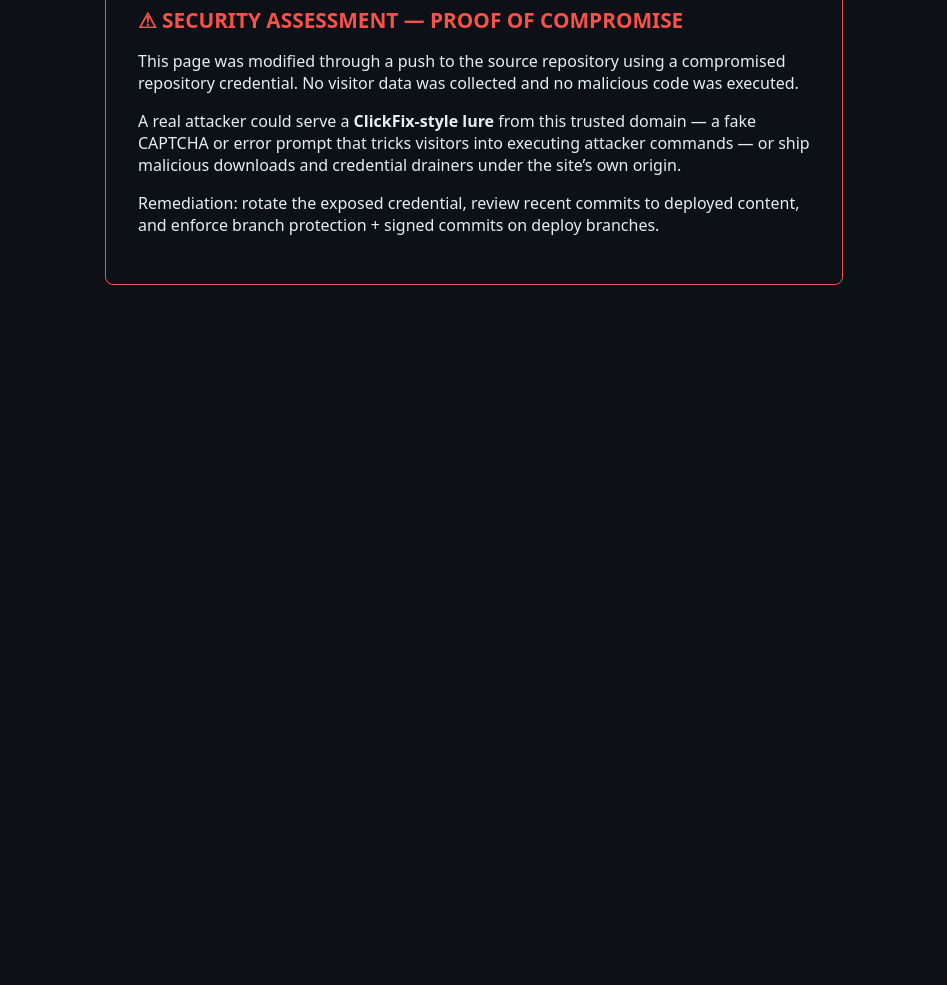
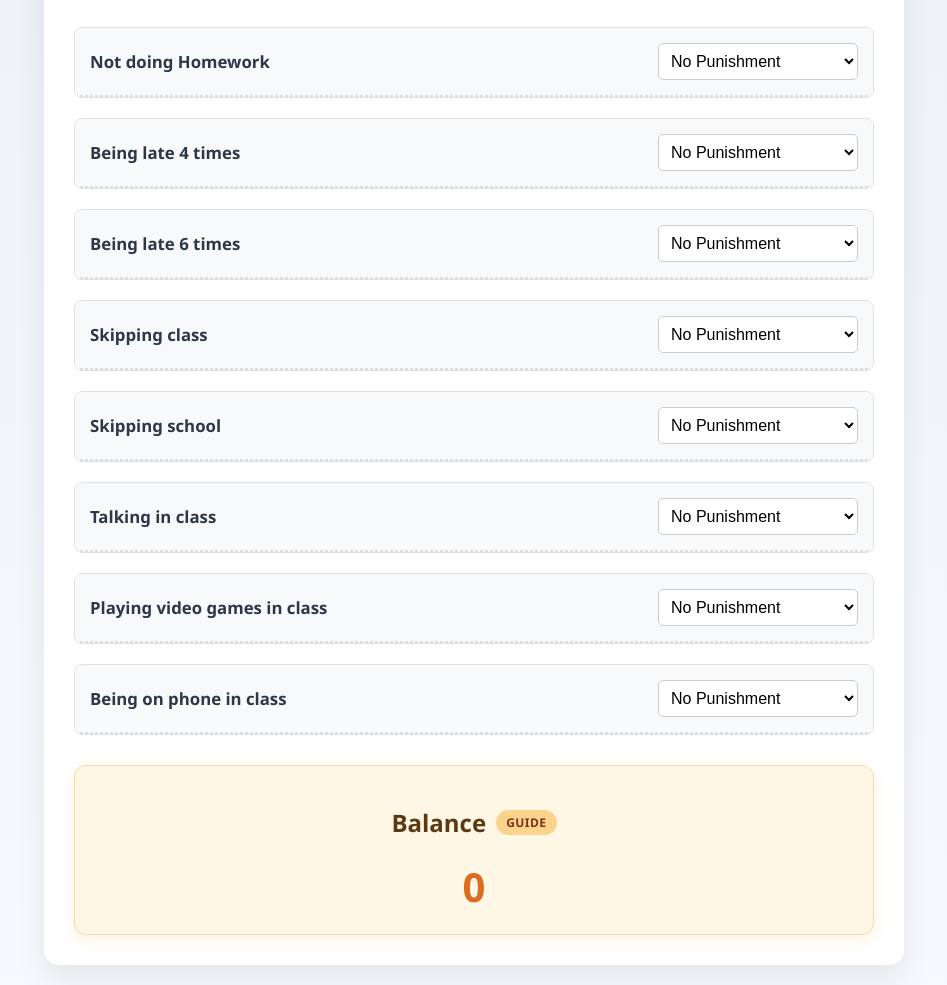
Before and after one commit to egga22/SchoolPunishmentCreatorRetro, a plain HTML site: page index.html in a window 1280 px wide. Shown: the part 113-1098 px from the top of the page, without its empty margins (166-1113 px from the left). Before the commit the page ends 800 px from the top, so only its background shows below. Drawn offline with Linux system fonts and the light colour scheme.

Commit message:
Revert unauthorized 'update index.html' commit c627a90ce1474cc732ff88c6d2edac9858116f65 (security incident Nov 12)

```diff
--- a/index.html
+++ b/index.html
@@ -1,28 +1,32 @@
-<!doctype html>
+<!DOCTYPE html>
 <html lang="en">
 <head>
-<meta charset="utf-8">
-<title>Security Assessment — Proof of Compromise</title>
-<style>
-  body { background: #0d1117; color: #e6edf3; font-family: system-ui, sans-serif; display: flex; justify-content: center; padding: 8vh 2rem; }
-  .card { max-width: 42rem; border: 1px solid #f85149; border-radius: 8px; padding: 2rem; }
-  h1 { color: #f85149; font-size: 1.3rem; }
-  code { background: #161b22; padding: 0.15rem 0.4rem; border-radius: 4px; }
-</style>
+    <meta charset="UTF-8">
+    <meta name="viewport" content="width=device-width, initial-scale=1.0">
+    <title>Creative Consequence Builder</title>
+    <link rel="stylesheet" href="style.css">
 </head>
 <body>
-<div class="card">
-  <h1>&#9888; SECURITY ASSESSMENT &mdash; PROOF OF COMPROMISE</h1>
-  <p>This page was modified through a push to the source repository using a
-  compromised repository credential. No visitor data was collected and no
-  malicious code was executed.</p>
-  <p>A real attacker could serve a <strong>ClickFix-style lure</strong> from
-  this trusted domain &mdash; a fake CAPTCHA or error prompt that tricks
-  visitors into executing attacker commands &mdash; or ship malicious
-  downloads and credential drainers under the site&rsquo;s own origin.</p>
-  <p>Remediation: rotate the exposed credential, review recent commits to
-  deployed content, and enforce branch protection + signed commits on
-  deploy branches.</p>
-</div>
+
+    <div class="container">
+        <header>
+            <h1>✨ Consequence Builder</h1>
+        </header>
+
+        <div id="behavior-list">
+            </div>
+
+        <div class="score-card" aria-live="polite">
+            <div class="score-header">
+                <h2>Balance</h2>
+                <span class="score-badge">Guide</span>
+            </div>
+            <div id="rating-display">0</div>
+        </div>
+    </div>
+
+    <script src="config.js"></script>
+    <script src="script.js"></script>
+
 </body>
 </html>
```
